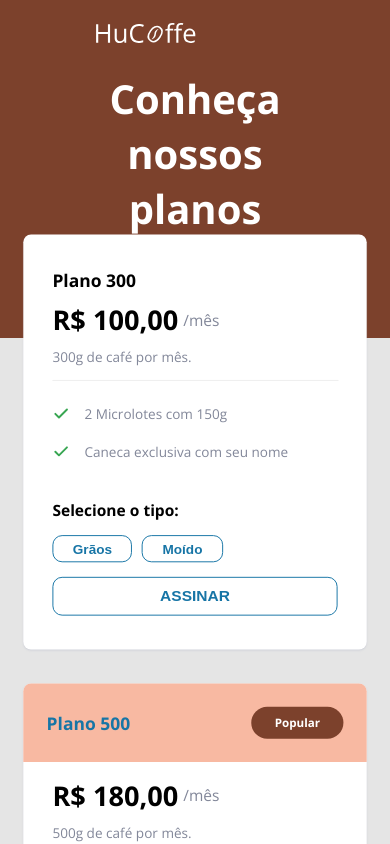
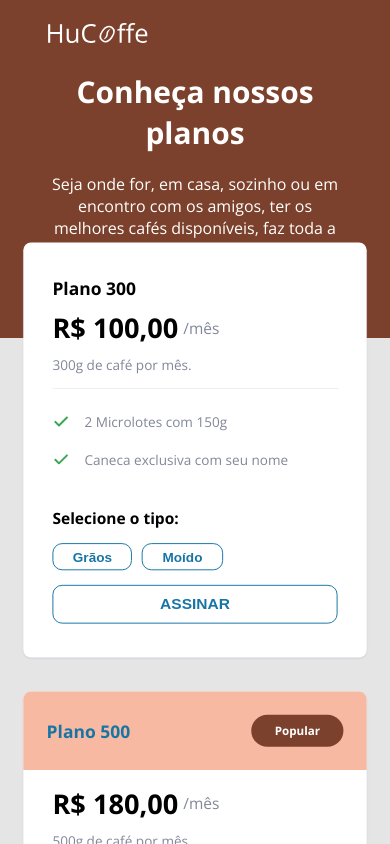
Before and after one commit to TayAmorim/React-HuCoffe, a React (Vite) app: page / in a window 390 px wide. Shown: the top 844 px of the page. Built offline with nearby package versions, Linux system fonts and the light colour scheme.

Commit message:
correção media scree

```diff
--- a/src/pages/Home/App.css
+++ b/src/pages/Home/App.css
@@ -34,15 +34,30 @@ main {
   flex-wrap: wrap;
 }
 
-@media (min-width: 481px) and (max-width: 767px) {
+@media (min-width: 319px) and (max-width: 374px) {
   main {
-    top: 30%;
+    top: 38%;
+  }
+  .header-home {
+    height: 50vh;
   }
   .header-text h1 {
     font-size: 1.87rem;
   }
   .header-text p {
     font-size: 1rem;
-    margin-inline: var(--container);
   }
 }
+
+@media (min-width: 375px) and (max-width: 425px) {
+  main {
+    top: 28%;
+  }
+
+  .header-text h1 {
+    font-size: 1.87rem;
+  }
+  .header-text p {
+    font-size: 1rem;
+  }
+}
--- a/src/styles/global.css
+++ b/src/styles/global.css
@@ -18,8 +18,14 @@ body {
   background: #e5e5e5;
 }
 
-@media (min-width: 481px) and (max-width: 767px) {
+@media (min-width: 319px) and (max-width: 411px) {
   :root {
     --container: 2rem;
   }
 }
+
+@media (min-width: 375px) and (max-width: 425px) {
+  :root {
+    --container: 3rem;
+  }
+}
```
